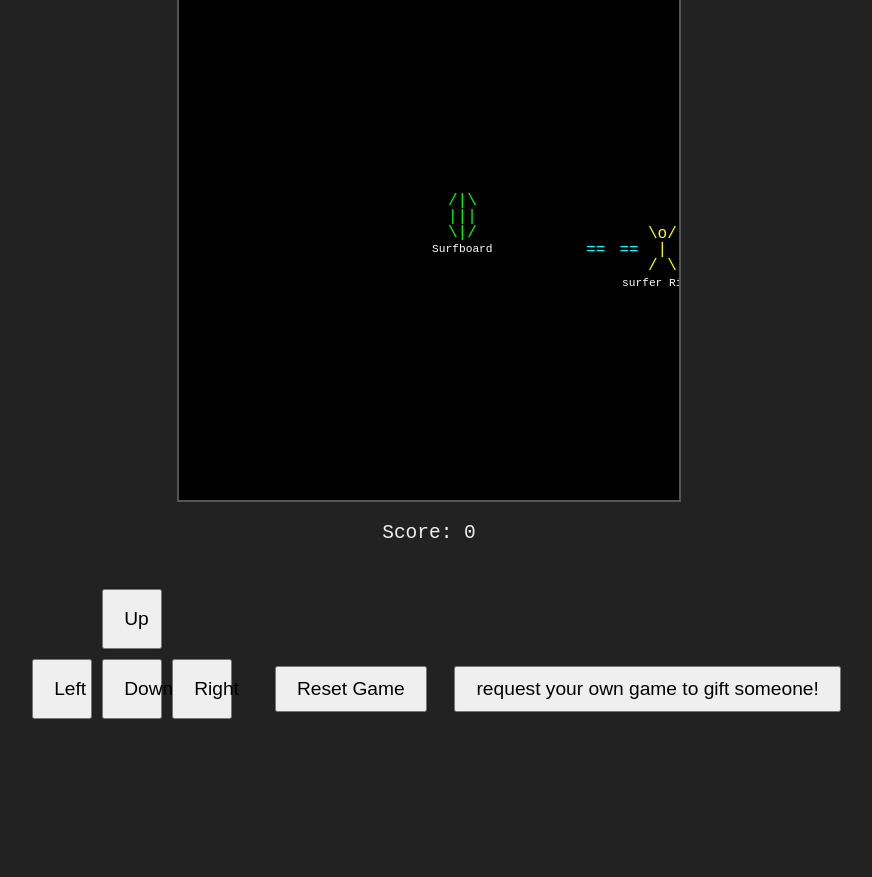
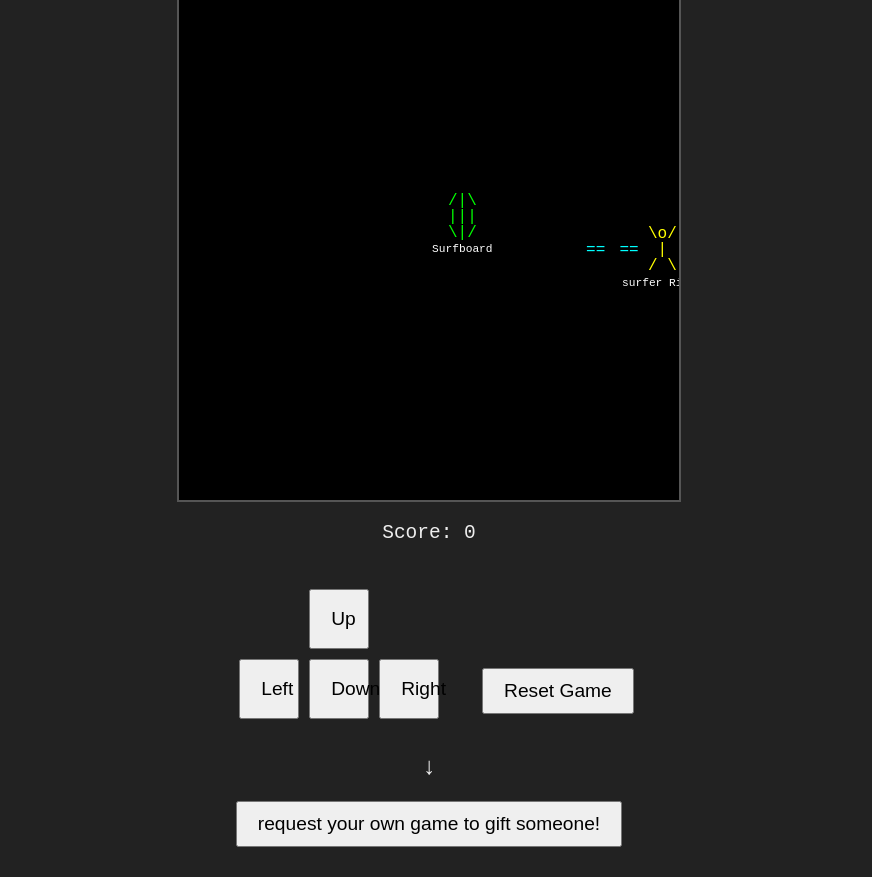
Before and after one commit to SprucesAustralia/snakeGame, a plain HTML site: page index.html in a window 1280 px wide. Shown: the part 72-949 px from the top of the page, without its empty margins (211-1083 px from the left). Before the commit the page ends 836 px from the top, so only its background shows below. Drawn offline with Linux system fonts and the light colour scheme.

Commit message:
Update index.html

```diff
--- a/index.html
+++ b/index.html
@@ -31,8 +31,10 @@
       padding: 10px 20px;
       margin: 10px;
       cursor: pointer;
+      text-align: center;
+      vertical-align: middle;
     }
-    /* Container for the on-screen controls */
+    /* Container for the on-screen directional buttons */
     #directionalControls {
       display: inline-block;
       margin: 20px;
@@ -41,15 +43,24 @@
       width: 60px;
       height: 60px;
       margin: 5px;
+      text-align: center;
+      vertical-align: middle;
     }
     /* Arrange arrow buttons like a laptop keyboard */
     #middleRow {
       display: flex;
       justify-content: center;
     }
-    /* Container for both control groups (arrows + extra buttons) */
+    /* Container for all controls */
     #controls {
       margin-bottom: 20px;
+    }
+    /* Styling for the minimalistic down arrow */
+    #downArrow {
+      font-size: 24px;
+      color: #eee;
+      text-align: center;
+      margin: 10px 0;
     }
   </style>
 </head>
@@ -68,8 +79,11 @@
         <button id="rightButton">Right</button>
       </div>
     </div>
-    <!-- Reset game and extra request buttons -->
+    <!-- Reset game button -->
     <button id="restartButton">Reset Game</button>
+    <!-- Minimalistic down arrow indicator -->
+    <div id="downArrow">&#x2193;</div>
+    <!-- Extra request button -->
     <button id="requestButton">request your own game to gift someone!</button>
   </div>
 
@@ -80,8 +94,8 @@
 
     // Grid settings.
     let gridSize = 15;      // Number of cells per row/column.
-    let cellSize;           // Will be computed based on canvas size.
-    let artFontSize;        // Font size used to draw ASCII art.
+    let cellSize;           // Computed based on canvas size.
+    let artFontSize;        // Font size used for ASCII art.
 
     // Responsive canvas sizing.
     function resizeCanvas() {
@@ -102,7 +116,7 @@
     // Variables to manage the "yeh bro!" message.
     let showMessage = false;
     let messageTimestamp = 0;
-    const messageDuration = 500;  // Display duration in milliseconds
+    const messageDuration = 500;  // 0.5 seconds.
 
     // Initialize the snake.
     function getInitialSnake() {
@@ -133,8 +147,8 @@
       "\\|/"
     ];
 
-    // Helper function to draw multi-line ASCII art centered at (centerX, centerY)
-    // and add a label below the art.
+    // Helper: Draw multi-line ASCII art centered at (centerX, centerY)
+    // with a label below.
     function drawArt(artArray, centerX, centerY, fontSize, artColor, labelText) {
       ctx.textAlign = "center";
       ctx.textBaseline = "top";
@@ -182,7 +196,7 @@
       // Add the new head.
       snake.unshift(newHead);
 
-      // If food is eaten...
+      // Check if food is eaten.
       if (newHead.x === food.x && newHead.y === food.y) {
         score++;
         document.getElementById('score').innerText = "Score: " + score;
@@ -191,14 +205,14 @@
         showMessage = true;
         messageTimestamp = Date.now();
       } else {
-        // Remove tail segment if no food eaten.
+        // Remove tail segment.
         snake.pop();
       }
     }
 
-    // Draw everything.
+    // Draw game elements.
     function draw() {
-      // Clear the canvas.
+      // Clear canvas.
       ctx.fillStyle = "#000";
       ctx.fillRect(0, 0, canvas.width, canvas.height);
 
@@ -212,10 +226,10 @@
         const centerX = segment.x * cellSize + cellSize / 2;
         const centerY = segment.y * cellSize + cellSize / 2;
         if (index === 0) {
-          // Draw the head with the surfer ASCII art and label "surfer Ricky".
+          // Draw head with surfer art.
           drawArt(surferArt, centerX, centerY, artFontSize, "#ff0", "surfer Ricky");
         } else {
-          // For body segments, draw a simple surfboard marker.
+          // Body segments.
           ctx.textAlign = "center";
           ctx.textBaseline = "middle";
           ctx.font = artFontSize + "px monospace";
@@ -224,7 +238,7 @@
         }
       });
 
-      // If the food was just eaten, show "yeh bro!" for 0.5 seconds.
+      // Show "yeh bro!" message if triggered.
       if (showMessage) {
         if (Date.now() - messageTimestamp < messageDuration) {
           ctx.textAlign = "center";
@@ -238,7 +252,7 @@
       }
     }
 
-    // Get a random grid cell that is not occupied by the snake.
+    // Get a random cell not occupied by the snake.
     function randomFoodPosition() {
       let position;
       let collision;
@@ -264,7 +278,7 @@
       alert("Game Over! Your score: " + score);
     }
 
-    // Reset the game.
+    // Reset game.
     function resetGame() {
       clearInterval(gameInterval);
       score = 0;
```
